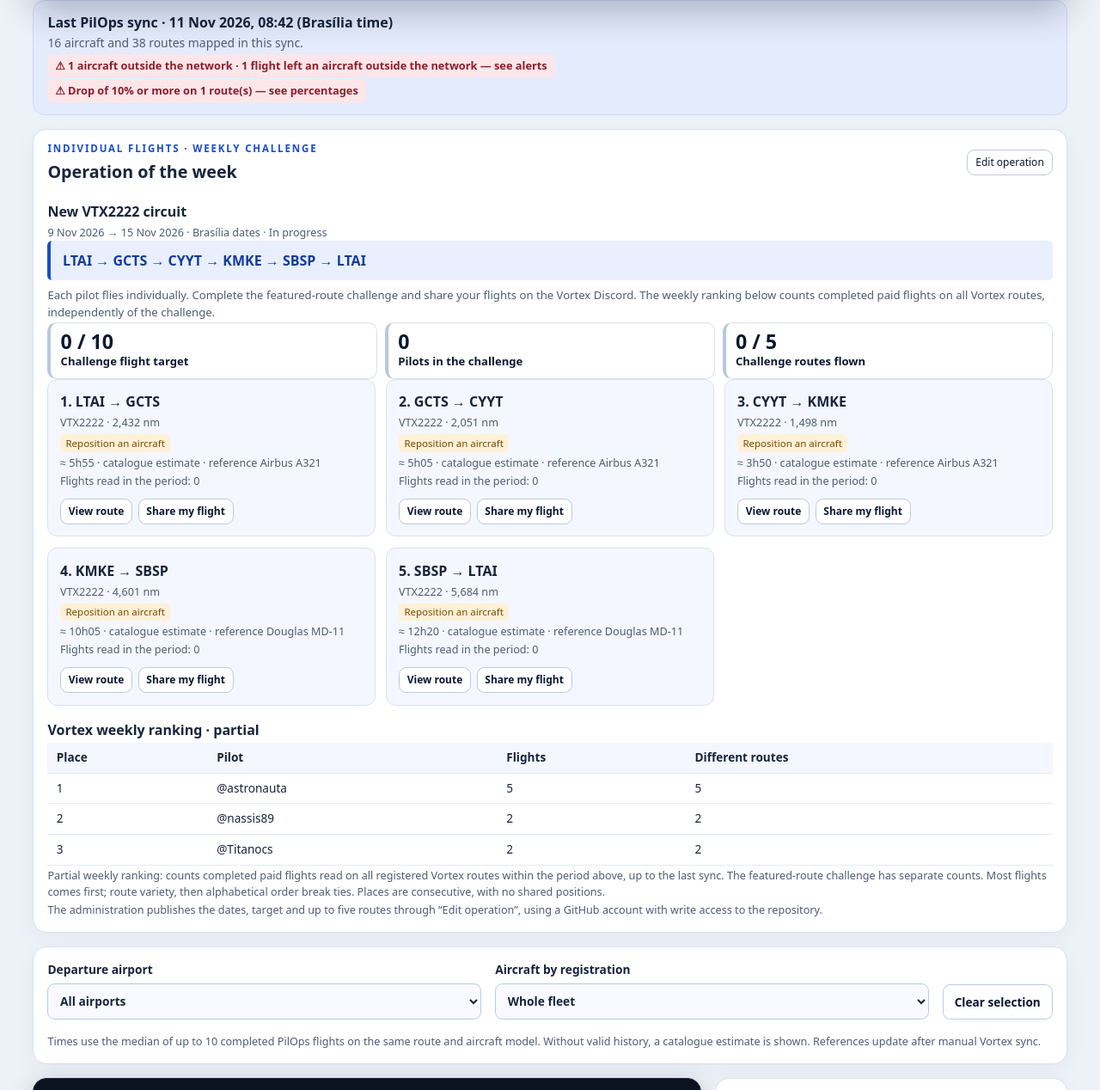
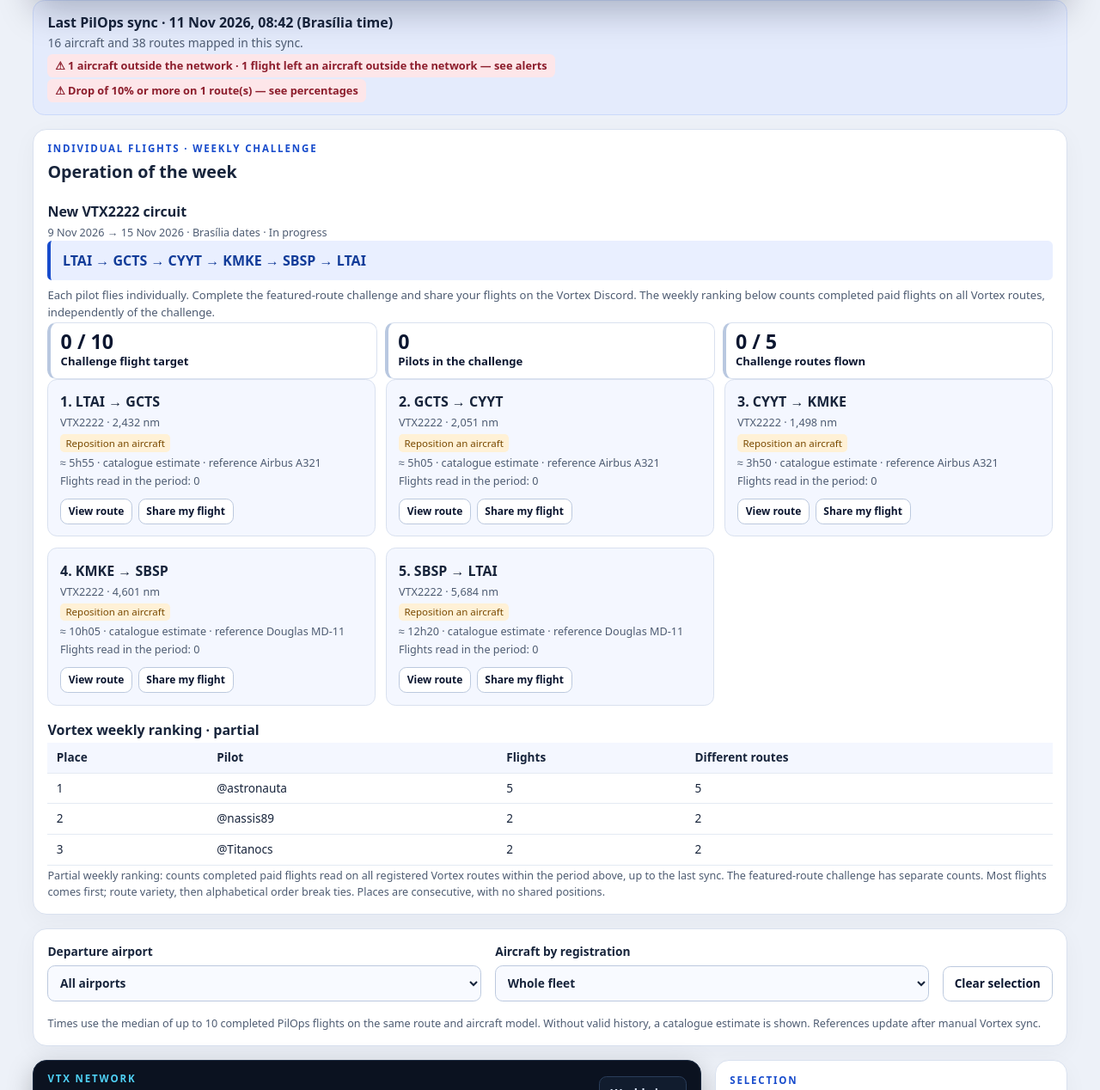
Before and after one commit to vortexairways/vortex-planejador, a browser extension: page docs/index.html in a window 1280 px wide. Shown: the part 336-1604 px from the top of the page at 86% size. Drawn offline with nearby package versions, Linux system fonts and the light colour scheme.

Commit message:
Remove referências administrativas ao GitHub da interface

```diff
--- a/docs/index.html
+++ b/docs/index.html
@@ -61,7 +61,6 @@
     <section id="operation-card" class="card operation-card" aria-labelledby="operation-heading">
       <div class="section-heading">
         <div><p class="eyebrow" data-en="INDIVIDUAL FLIGHTS · WEEKLY CHALLENGE">VOOS INDIVIDUAIS · DESAFIO SEMANAL</p><h2 id="operation-heading" data-en="Operation of the week">Operação da semana</h2></div>
-        <a class="secondary small" href="https://github.com/vortexairways/vortex-planejador/edit/main/docs/operacao.json" target="_blank" rel="noopener noreferrer" data-en="Edit operation">Editar operação</a>
       </div>
       <div class="pad">
         <h3 id="operation-title"></h3>
@@ -73,7 +72,6 @@
         <h3 data-en="Vortex weekly ranking · partial">Ranking semanal da Vortex · parcial</h3>
         <div id="operation-ranking" class="table-wrap"></div>
         <p id="operation-note" class="meta"></p>
-        <p class="meta" data-en="The administration publishes the dates, target and up to five routes through “Edit operation”, using a GitHub account with write access to the repository.">A administração publica as datas, a meta e até cinco rotas em “Editar operação”, usando uma conta do GitHub com acesso de edição ao repositório.</p>
       </div>
     </section>
     <section class="card filters" aria-label="Filtros" data-en-label="Filters">
```
